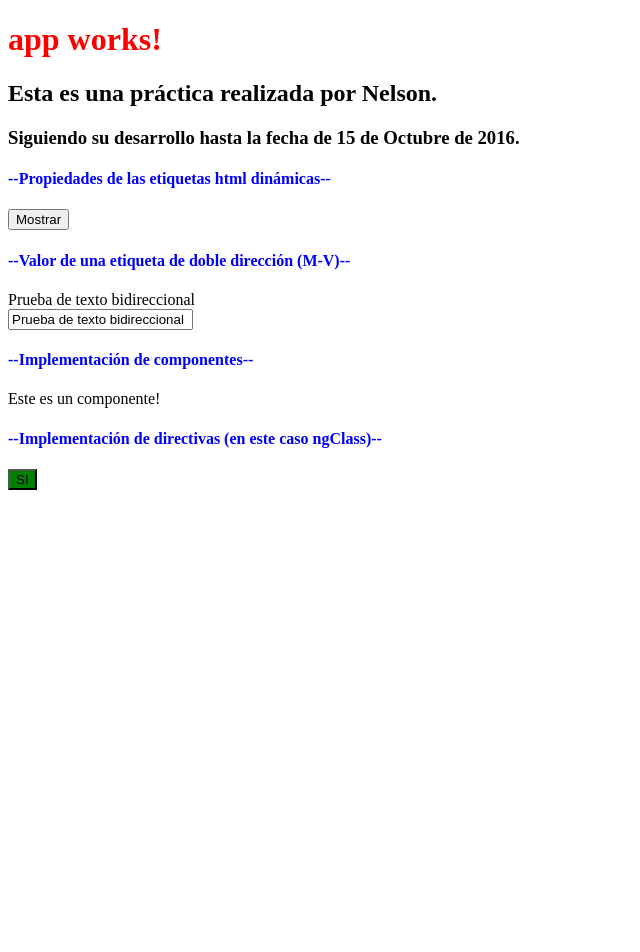
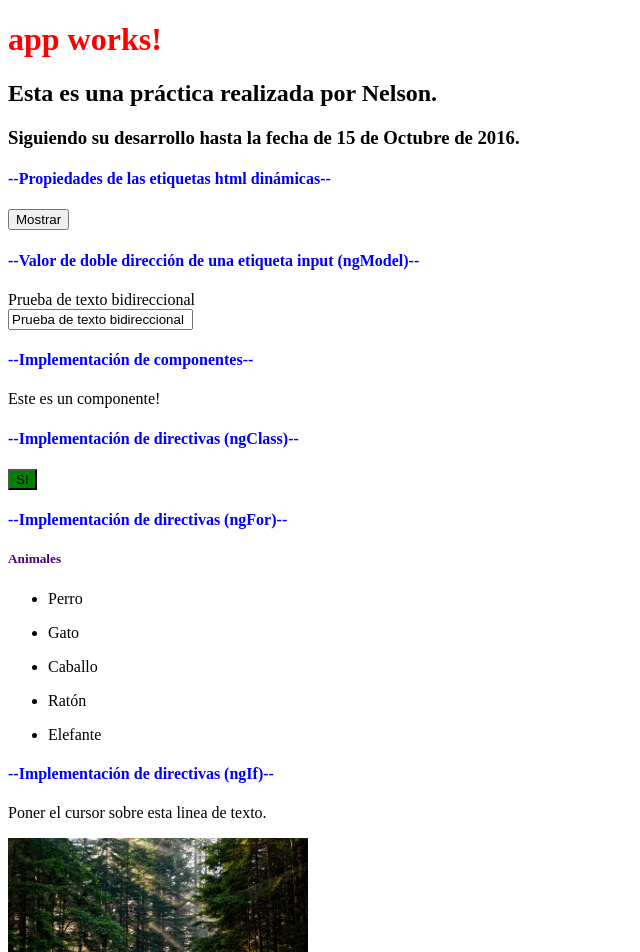
Before and after one commit to NelsonUsuga/angular_2_practica_1, an Angular app: page / in a window 1280 px wide. Shown: the top 952 px of the page, without its empty margins (0-640 px from the left). Before the commit the page ends 800 px from the top, so only its background shows below. Built offline with nearby package versions, Linux system fonts and the light colour scheme.

Commit message:
15 de Octubre de 2016

```diff
--- a/src/app/app.component.css
+++ b/src/app/app.component.css
@@ -6,6 +6,11 @@ h1
 h4
 {
     color: blue;
+}
+
+h5
+{
+    color: indigo;
 }
 
 /*Ejemplo directiva ngClass*/
--- a/src/app/app.component.html
+++ b/src/app/app.component.html
@@ -20,7 +20,7 @@
 
 <br>
 
-<h4>--Valor de una etiqueta de doble dirección (M-V)--</h4>
+<h4>--Valor de doble dirección de una etiqueta input (ngModel)--</h4>
 
 <label for="texto">{{textoprueba}}</label>
 <br>
@@ -32,7 +32,7 @@
 
 <app-componente1>Componente 1</app-componente1>
 
-<h4>--Implementación de directivas (en este caso ngClass)--</h4>
+<h4>--Implementación de directivas (ngClass)--</h4>
 
 <p>
     <button
@@ -40,3 +40,18 @@
     (click)="cambiarEstado()"
     >{{textosino}}</button>
 </p>
+
+<h4>--Implementación de directivas (ngFor)--</h4>
+
+<h5>Animales</h5>
+
+<ul *ngFor="let animal of listarAnimales()">
+    <li>{{animal}}</li>
+</ul>
+
+<h4>--Implementación de directivas (ngIf)--</h4>
+
+<p (mouseover)="sobreponerMouse()" (mouseout)="retirarMouse()">Poner el cursor sobre esta linea de texto.</p>
+
+<img src="../assets/images/bosque1.jpg" width="300" height="200" *ngIf="!mostrarImagen">
+<img src="../assets/images/bosque2.jpg" width="300" height="200" *ngIf="mostrarImagen">
--- a/src/app/app.component.ts
+++ b/src/app/app.component.ts
@@ -13,21 +13,43 @@ export class AppComponent {
 
   fecha = '15 de Octubre de 2016';
 
+  // Propiedad ejemplo etiquetas html dinámicas
   oculto = true;
 
+  // Propiedad ejemplo de directiva ngModel
   textoprueba = 'Prueba de texto bidireccional';
 
-  // Ejemplo de directiva
+  // Propiedades ejemplo de directiva ngClass
   textosino = 'SI';
   estado = true;
 
+  // Propiedad ejemplo de directiva ngFor
+  animales = ['Perro', 'Gato', 'Caballo', 'Ratón', 'Elefante'];
+
+  // Propiedad ejemplo de directiva ngIf
+  mostrarImagen = false;
+
+  // Función ejemplo de directiva ngClass
   cambiarEstado() {
       this.estado = !this.estado;
       this.textosino = (this.estado) ? 'SI' : 'NO';
   }
-  // Fin ejemplo de directiva
 
+  // Función ejemplo de directiva ngFor
+  listarAnimales() {
+      return this.animales;
+  }
+
+  // Función ejemplo etiquetas html dinámicas
   ocultar(oculto) {
     this.oculto = oculto;
   }
+
+  // Funciones ejemplo de directiva ngIf
+  sobreponerMouse() {
+      this.mostrarImagen = true;
+  }
+  retirarMouse() {
+      this.mostrarImagen = false;
+  }
 }
```
Also changed, not shown: src/assets/images/bosque1.jpg (added), src/assets/images/bosque2.jpg (added).
